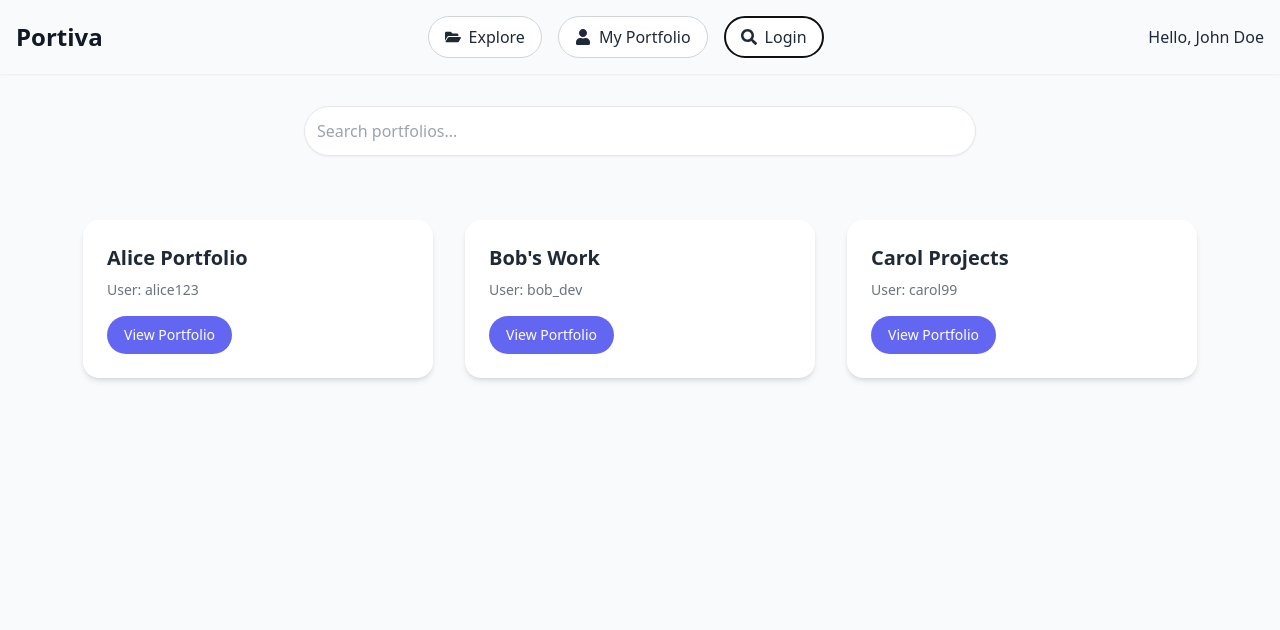
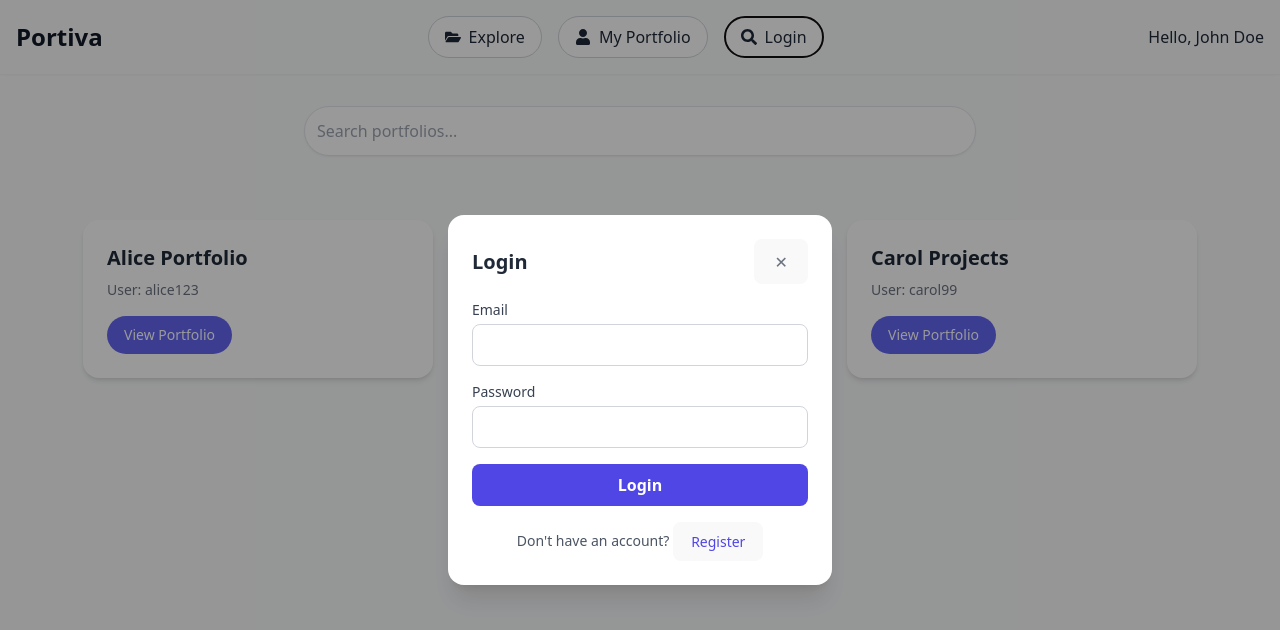
Before and after one commit to ionut-bujor/Portiva, a React app in the folder Frontend/: page / in a window 1280 px wide. Both pictures are taken after a click on the button "Login". Shown: the top 630 px of the page. Built offline with nearby package versions, Linux system fonts and the light colour scheme; the HTML template or start-up script is replaced by a standard one.

Commit message:
#2 added the link to sign-up

```diff
--- a/Frontend/src/pages/Homepage.tsx
+++ b/Frontend/src/pages/Homepage.tsx
@@ -1,9 +1,47 @@
-import React from "react";
+import React, { useState } from "react";
 import { mockUser, mockPortfolios } from "../mockData";
-import {FaFolderOpen, FaSearch, FaUser} from "react-icons/fa";
+import { FaFolderOpen, FaSearch, FaUser } from "react-icons/fa";
 
 const Homepage: React.FC = () => {
-  // @ts-ignore
+  const [showLogin, setShowLogin] = useState(false);
+  const [email, setEmail] = useState("");
+  const [password, setPassword] = useState("");
+  const [loading, setLoading] = useState(false);
+  const [error, setError] = useState<string | null>(null);
+  const [successMessage, setSuccessMessage] = useState<string | null>(null);
+
+  const handleLogin = async (e: React.FormEvent) => {
+    e.preventDefault();
+    setError(null);
+    setSuccessMessage(null);
+    setLoading(true);
+
+    try {
+      const response = await fetch("/api/auth/login", {
+        method: "POST",
+        headers: {
+          "Content-Type": "application/json",
+        },
+        body: JSON.stringify({ email, password }),
+      });
+
+      if (!response.ok) {
+        const message = await response.text();
+        throw new Error(message || "Login failed");
+      }
+
+      const data = await response.json();
+      // For now, just store the token in localStorage and show a success message.
+      localStorage.setItem("authToken", data.token);
+      setSuccessMessage("Logged in successfully!");
+      setPassword("");
+    } catch (err: any) {
+      setError(err.message || "Something went wrong");
+    } finally {
+      setLoading(false);
+    }
+  };
+
   return (
       <div className="min-h-screen w-screen bg-gray-50 font-sans">
         {/* Header */}
@@ -25,7 +63,10 @@ const Homepage: React.FC = () => {
             </button>
 
             {/* Login Button */}
-            <button className="flex items-center gap-2 px-4 py-2 bg-white border border-gray-300 rounded-full text-gray-800 font-medium hover:bg-gray-100 transition">
+            <button
+                className="flex items-center gap-2 px-4 py-2 bg-white border border-gray-300 rounded-full text-gray-800 font-medium hover:bg-gray-100 transition"
+                onClick={() => setShowLogin(true)}
+            >
               <FaSearch />
               Login
             </button>
@@ -60,6 +101,83 @@ const Homepage: React.FC = () => {
               </div>
           ))}
         </main>
+
+        {/* Login Popup */}
+        {showLogin && (
+            <div className="fixed inset-0 bg-black bg-opacity-40 flex items-center justify-center z-50">
+              <div className="bg-white rounded-2xl shadow-xl p-6 w-full max-w-sm">
+                <div className="flex justify-between items-center mb-4">
+                  <h2 className="text-xl font-semibold text-gray-800">Login</h2>
+                  <button
+                      className="text-gray-500 hover:text-gray-800"
+                      onClick={() => {
+                        setShowLogin(false);
+                        setError(null);
+                        setSuccessMessage(null);
+                      }}
+                  >
+                    ✕
+                  </button>
+                </div>
+
+                <form className="space-y-4" onSubmit={handleLogin}>
+                  <div>
+                    <label className="block text-sm font-medium text-gray-700 mb-1">
+                      Email
+                    </label>
+                    <input
+                        type="email"
+                        value={email}
+                        onChange={(e) => setEmail(e.target.value)}
+                        className="w-full p-2 border border-gray-300 rounded-lg focus:ring-2 focus:ring-indigo-400 focus:border-indigo-400 outline-none"
+                        required
+                    />
+                  </div>
+                  <div>
+                    <label className="block text-sm font-medium text-gray-700 mb-1">
+                      Password
+                    </label>
+                    <input
+                        type="password"
+                        value={password}
+                        onChange={(e) => setPassword(e.target.value)}
+                        className="w-full p-2 border border-gray-300 rounded-lg focus:ring-2 focus:ring-indigo-400 focus:border-indigo-400 outline-none"
+                        required
+                    />
+                  </div>
+
+                  {error && (
+                      <p className="text-sm text-red-600">{error}</p>
+                  )}
+                  {successMessage && (
+                      <p className="text-sm text-green-600">{successMessage}</p>
+                  )}
+
+                  <button
+                      type="submit"
+                      className="w-full py-2 bg-indigo-600 text-white rounded-lg font-semibold hover:bg-indigo-700 transition disabled:opacity-60"
+                      disabled={loading}
+                  >
+                    {loading ? "Logging in..." : "Login"}
+                  </button>
+                </form>
+
+                <div className="mt-4 text-center text-sm text-gray-600">
+                  <span>Don't have an account?</span>
+                  <button
+                      className="ml-1 text-indigo-600 hover:text-indigo-700 font-medium"
+                      onClick={() => {
+                        // For now we just close login; later we can open a register popup.
+                        setShowLogin(false);
+                        // placeholder for future register flow
+                      }}
+                  >
+                    Register
+                  </button>
+                </div>
+              </div>
+            </div>
+        )}
       </div>
   );
 };
```
